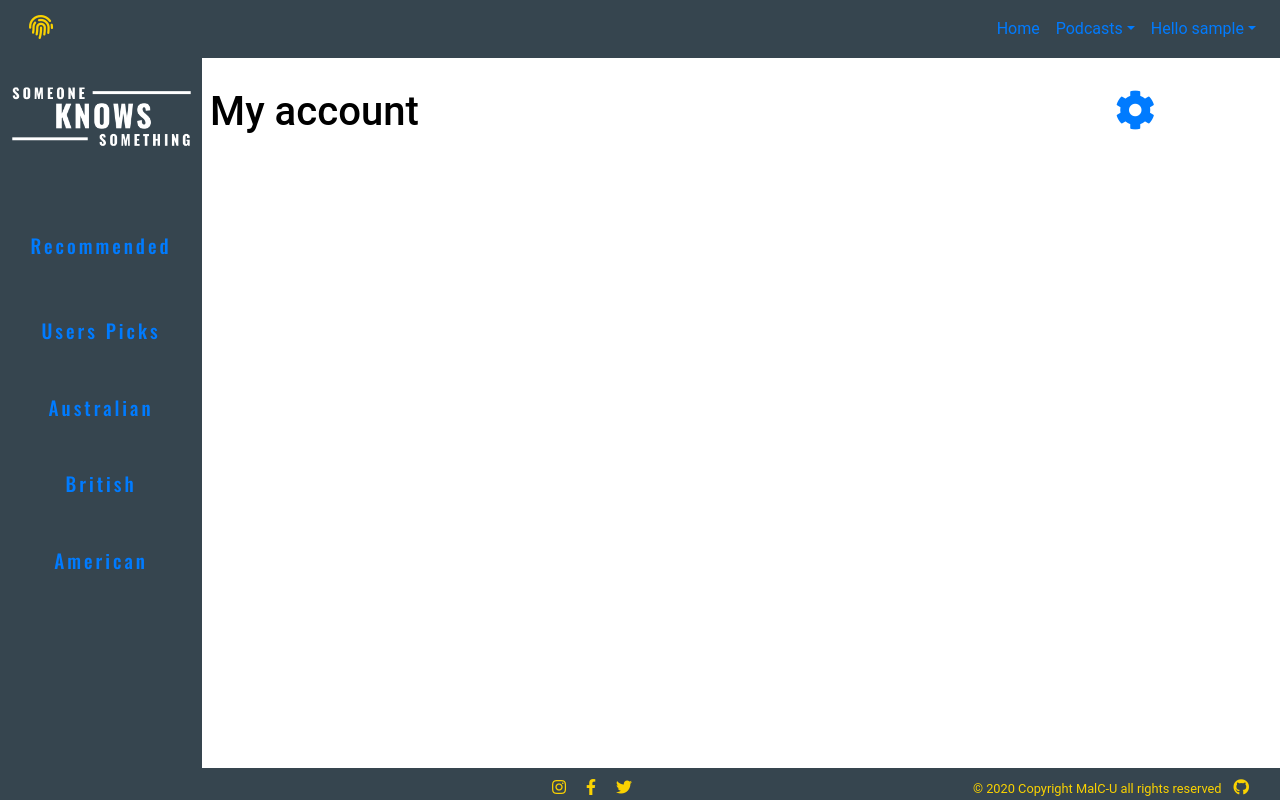
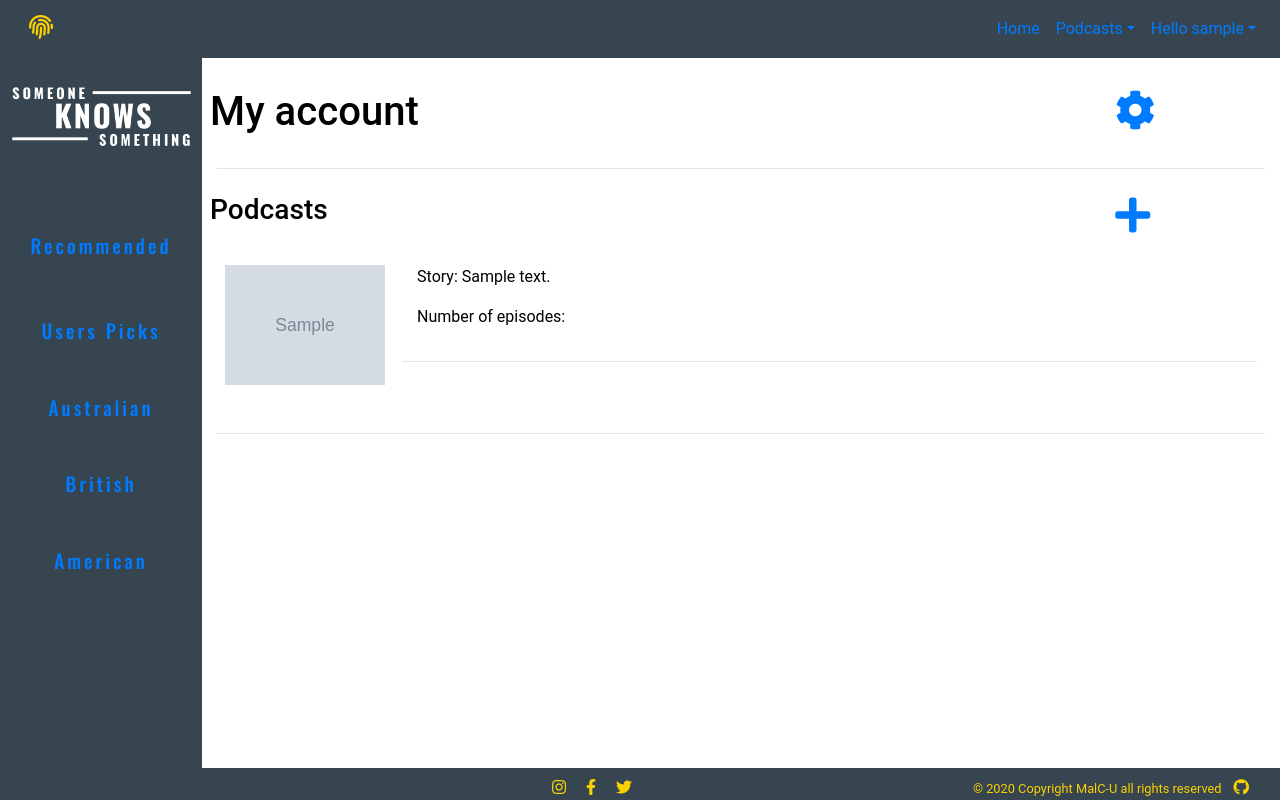
Before and after one commit to malc-u/SomeoneKnowsSomething, a Flask app: page /your_account in a window 1280 px wide. Run offline with Flask 2, Linux system fonts and the light colour scheme; the visitor is signed in with stand-in values (Sample User, id 1); grey boxes marked "Sample" are stand-in pictures; a database or web service that is not in the repository returns one stand-in record (values such as "Sample title"); some libraries are stand-ins or nearby versions.

Commit message:
Displayed podcasts added by logged in user

```diff
--- a/templates/account.html
+++ b/templates/account.html
@@ -11,7 +11,42 @@
 
 
     </div>
+    <hr>
+    <div class="row">
+        <div class="col-10 py-2 pl-2">
 
+            <h3>Podcasts</h3>
+        </div>
+        <div class="col-2 py-2 pr-2">
+            <a  class="h1" href="#" target="_blank"
+            rel="noopener" aria-label="#"><i class="fas fa-plus"></i></a>
+        </div>
+        <div class="col-12 p-2" id="home-podcasts">
+                <div class="row mx-0 my-2">
+                    {% for podcast in podcasts %}
+                        <div class="col-sm-6 col-md-4 col-lg-2 align-middle text-center mb-3">
+                            <img class="img_origin" src="{{podcast.podcast_imgurl}}">
+                        </div>
+                        <div class="col-sm-6 col-md-8 col-lg-10 mb-3">
+
+                                <div class="row mx-0"><div class="col-12">
+                                    <p>Story: {{podcast.description}}</p>
+                                <p>Number of episodes: {{podcast.no_episodes}}</p>
+                                </div></div>
+
+                        <hr>
+                        </div>
+
+
+                    {% endfor %}
+                </div>
+
+
+
+
+        </div>
+    </div>
+    <hr>
 
 </div>
 {% endblock %}
```
